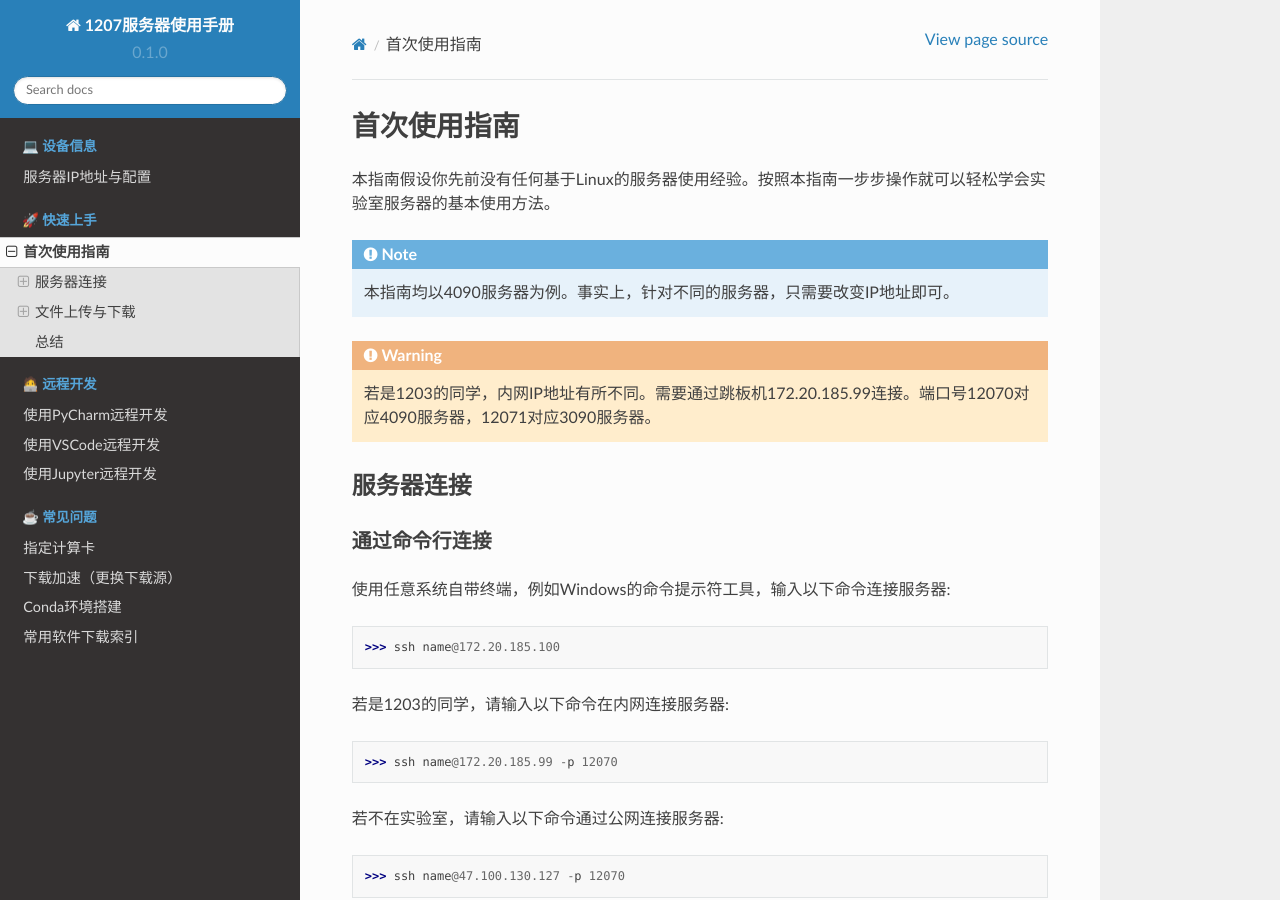
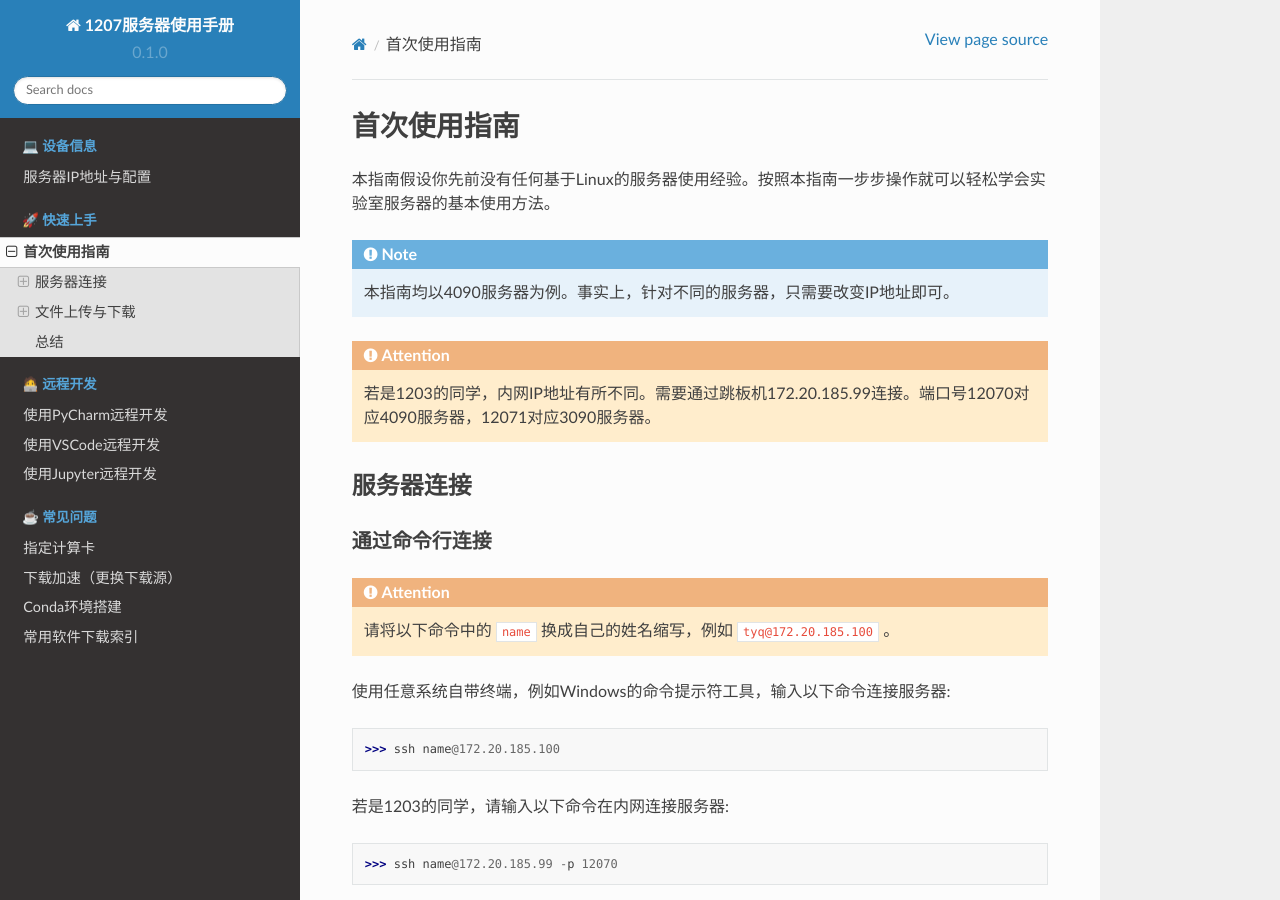
Before and after one commit to TangYuanqing/1207-server-docs, a Sphinx documentation site: the page built from docs/source/tutorial/first.rst, in a window 1280 px wide and 900 px high. Built offline with Sphinx 7.4.7 and the Read the Docs theme 2.0.0, drawn with Linux system fonts in a browser that asks for light colours.

Commit message:
Please enter the commit message for your changes. Lines starting with '#' will be ignored, and an empty message aborts the commit.
On branch main
Your branch is up to date with 'origin/main'.

Changes to be committed:
	modified:   docs/source/tutorial/first.rst

```diff
--- a/docs/source/tutorial/first.rst
+++ b/docs/source/tutorial/first.rst
@@ -5,13 +5,16 @@
 .. note::
     本指南均以4090服务器为例。事实上，针对不同的服务器，只需要改变IP地址即可。
 
-.. warning::
+.. attention::
     若是1203的同学，内网IP地址有所不同。需要通过跳板机172.20.185.99连接。端口号12070对应4090服务器，12071对应3090服务器。
 
 服务器连接
 ---------
 通过命令行连接
 ~~~~~~~~~~~~~
+.. attention::
+    请将以下命令中的 ``name`` 换成自己的姓名缩写，例如 ``tyq@172.20.185.100`` 。
+
 使用任意系统自带终端，例如Windows的命令提示符工具，输入以下命令连接服务器::
 
     >>> ssh name@172.20.185.100
```
